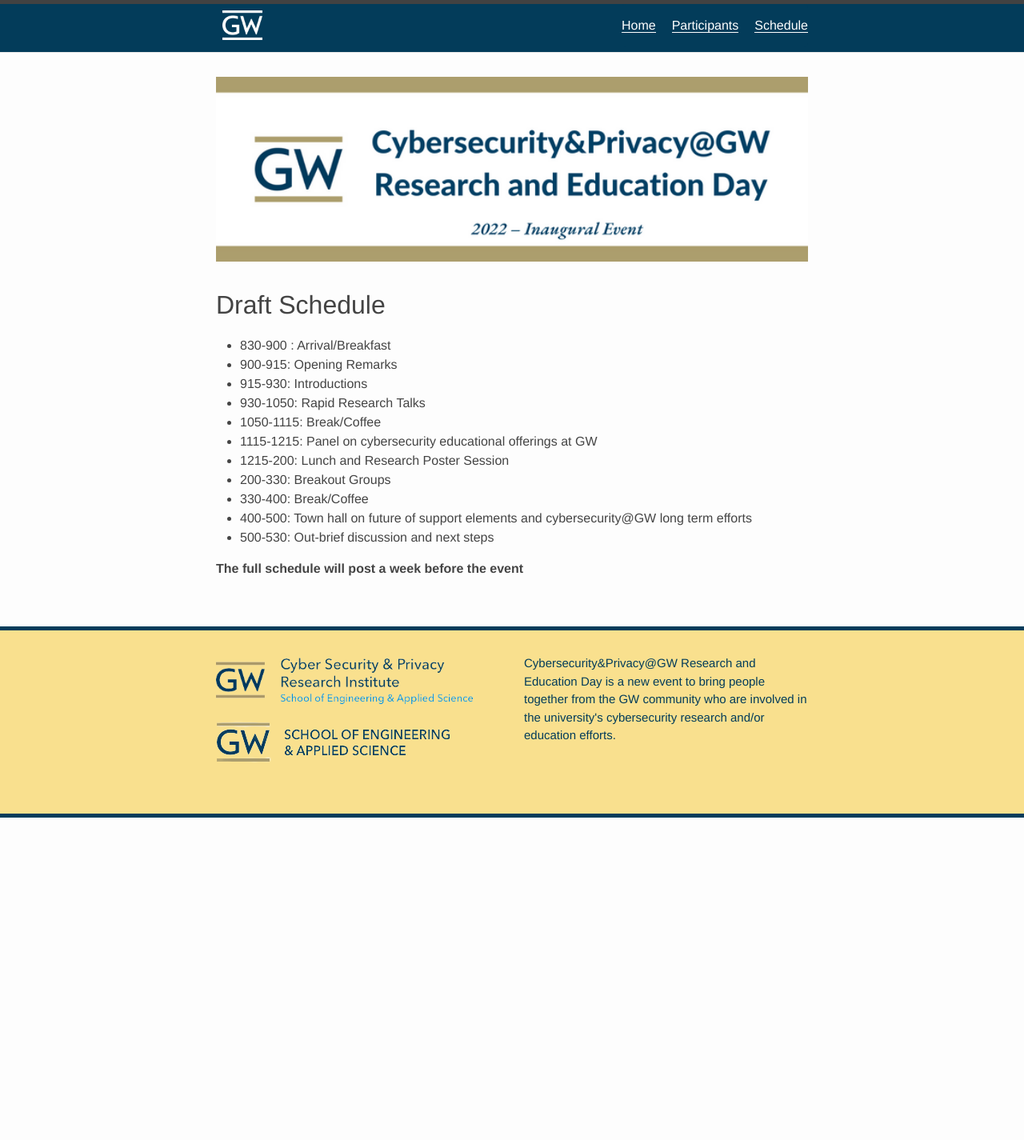
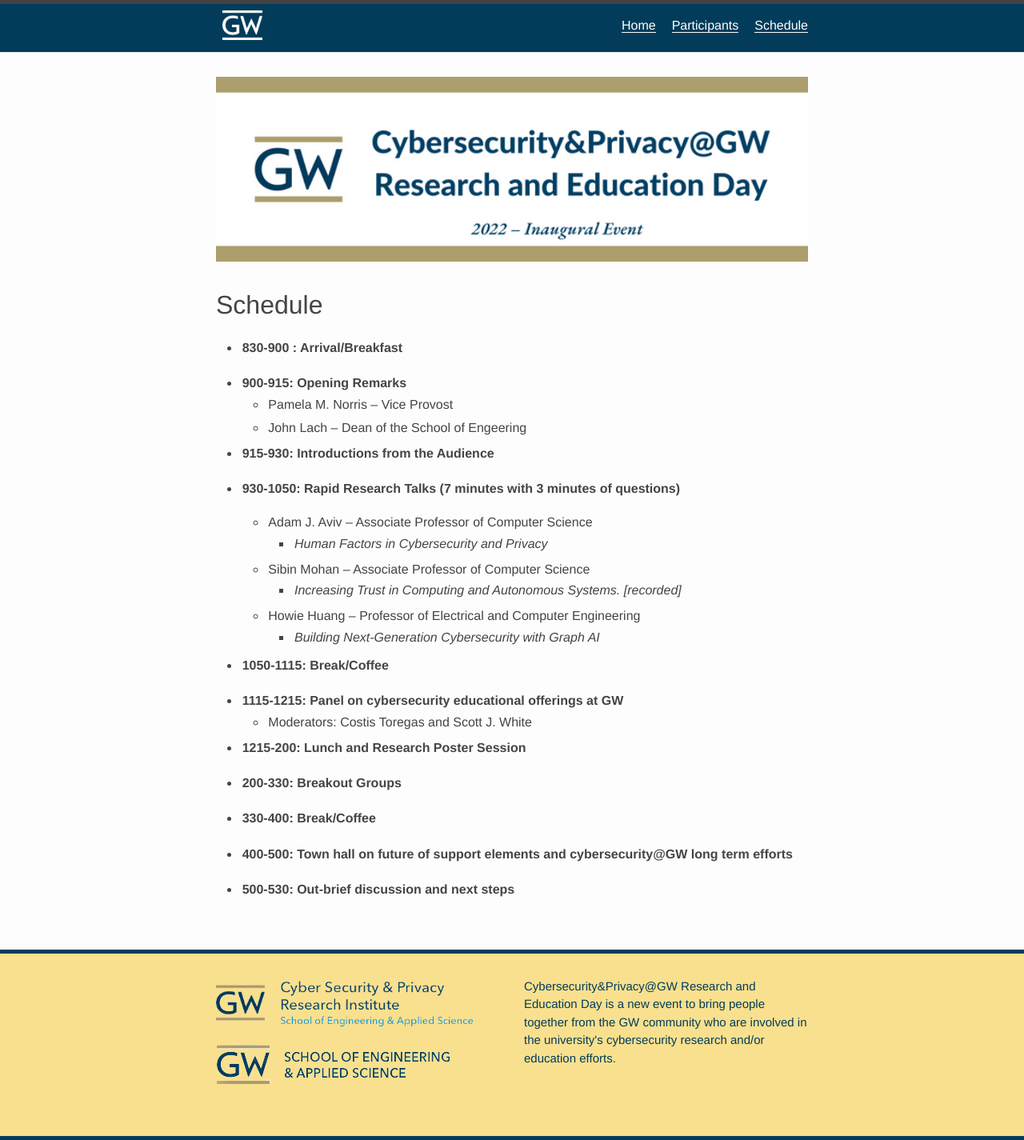
Before and after one commit to gw-cyber-day/gw-cyber-day.github.io, a Jekyll site: the page built from schedule/2022-schedule.md, in a window 1280 px wide. Shown: the whole page at 80% size. Built offline with Jekyll 4.4.1, drawn with Linux system fonts in a browser that asks for light colours; some web fonts are replaced; before the commit the page ends 1022 px from its top, so only the background shows below that.

Commit message:
adding some talks to the schedule

```diff
--- a/_data/2022_participants.yaml
+++ b/_data/2022_participants.yaml
@@ -29,6 +29,7 @@ pis:
     school: School of Engineering and Applied Science
     int: Usable Security and Privacy, Security Measurement, System Security
     class: CS6907 Usable Security and Privacy
+    talk: Human Factors in Cybersecurity and Privacy
   - name: Rahul Simha
     website: https://www2.seas.gwu.edu/~simha/
     img: "/participants/2022-imgs/simha_0.jpg"
@@ -49,6 +50,7 @@ pis:
     school: School of Engineering and Applied Science
     int: Systems security, Autonomous Systems, CPS, OS
     class: CSCI 6907 Secure Autonomous Systems
+    talk: Increasing Trust in Computing and Autonomous Systems. [recorded]
   - name: Susan Aaronson
     website: https://elliott.gwu.edu/susan-aaronson
     img: https://elliott.gwu.edu/sites/g/files/zaxdzs4886/files/image/Aaronson%2C%20Susan.jpg
@@ -83,6 +85,7 @@ pis:
     school: School of Engineering and Applied Science
     int: Designing and developing computer algorithms and systems for cyber threat detection.
     class: ECE 6130 Big Data and Cloud Computing
+    talk: Building Next-Generation Cybersecurity with Graph AI
   - name: Hurriyet Ok
     website: https://blogs.gwu.edu/hurriyetok
     title: Senior Research Fellow, Computer Science
--- a/_sass/minima/custom-styles.scss
+++ b/_sass/minima/custom-styles.scss
@@ -219,6 +219,10 @@ a {
 }
 
 
+li {
+    padding:2pt;
+}
+
 // .reg-link button:active{
 //     background-color: $gw_blue_primary;
 //     box-shadow: 0 5px #666;
--- a/schedule/2022-schedule.md
+++ b/schedule/2022-schedule.md
@@ -3,18 +3,39 @@ layout: 2022_page
 title: Schedule
 ---
 
-## Draft Schedule
+## Schedule
 
-* 830-900 : Arrival/Breakfast
-* 900-915: Opening Remarks
-* 915-930: Introductions
-* 930-1050: Rapid Research Talks
-* 1050-1115: Break/Coffee
-* 1115-1215: Panel on cybersecurity educational offerings at GW
-* 1215-200: Lunch and Research Poster Session
-* 200-330: Breakout Groups
-* 330-400: Break/Coffee
-* 400-500: Town hall on future of support elements and cybersecurity@GW long term efforts
-* 500-530: Out-brief discussion and next steps
+* **830-900 : Arrival/Breakfast**
 
-**The full schedule will post a week before the event**
+* **900-915: Opening Remarks**
+  * Pamela M. Norris -- Vice Provost
+  * John Lach -- Dean of the School of Engeering
+
+* **915-930: Introductions from the Audience**
+
+
+* **930-1050: Rapid Research Talks (7 minutes with 3 minutes of questions)**
+{% if site.data.2022_participants.pis %}
+{% for part in site.data.2022_participants.pis %}
+{% if part.talk %}
+  * {{ part.name }} -- {{part.title}}
+    * *{{part.talk}}*
+{% endif %}
+{% endfor %}
+{% endif%}
+
+
+* **1050-1115: Break/Coffee**
+
+* **1115-1215: Panel on cybersecurity educational offerings at GW**
+  * Moderators: Costis Toregas and Scott J. White
+
+* **1215-200: Lunch and Research Poster Session**
+
+* **200-330: Breakout Groups**
+
+* **330-400: Break/Coffee**
+
+* **400-500: Town hall on future of support elements and cybersecurity@GW long term efforts**
+
+* **500-530: Out-brief discussion and next steps**
```
Also changed, not shown: _posts/2022-12-13-index.md (+2 -2 lines).
